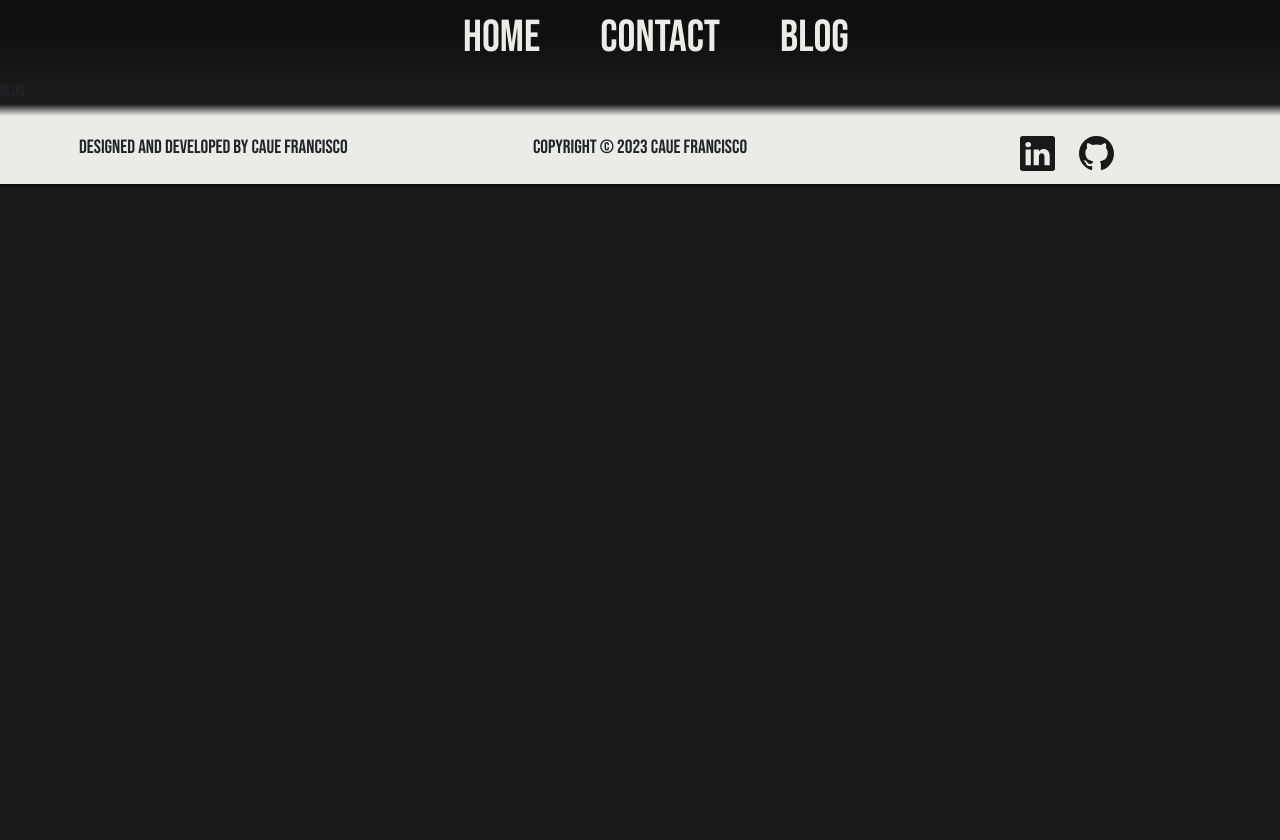
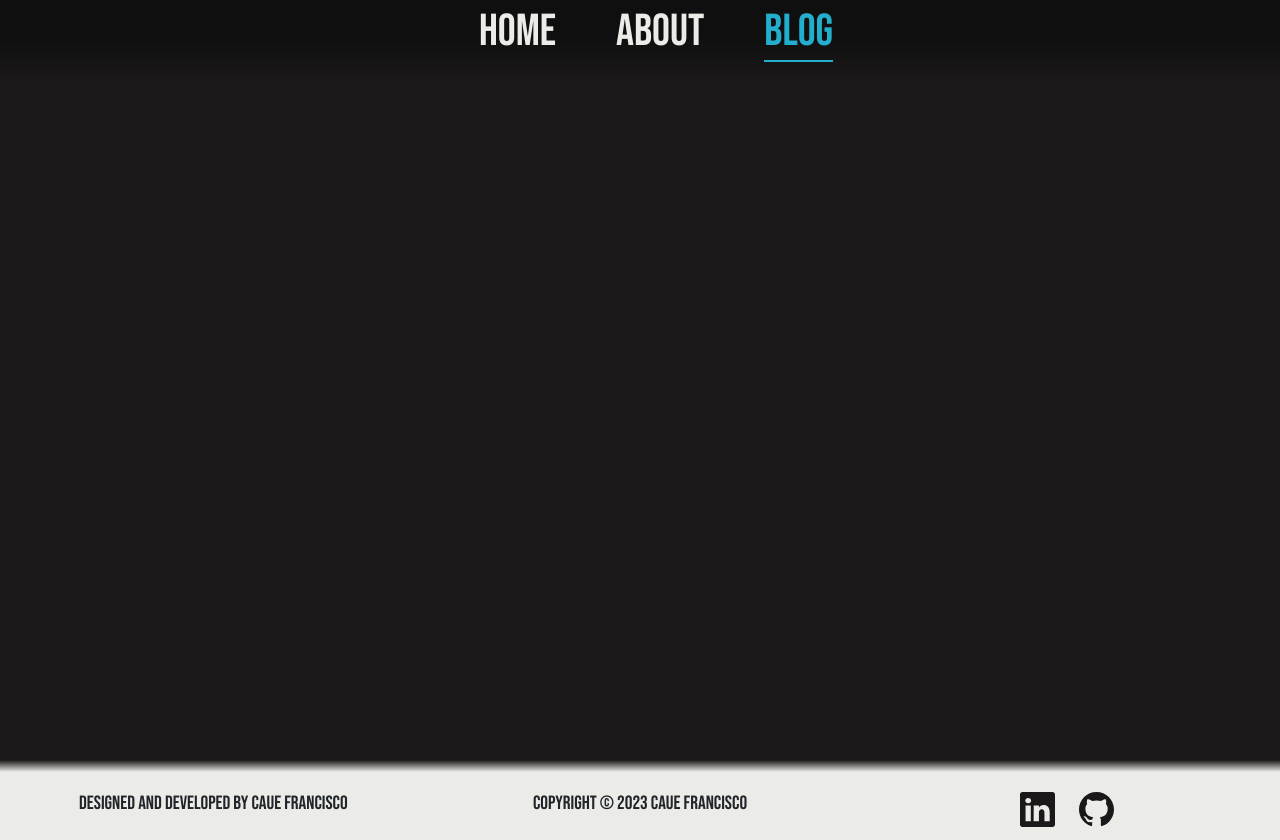
Before and after one commit to cauefrancisco/my-portfolio, a React (Create React App) app: page /blog in a window 1280 px wide. Before the commit the page ends 800 px from the top, so only its background shows below. Built offline with nearby package versions, Linux system fonts and the light colour scheme; a web font is replaced by a local one.

Commit message:
fixed NAvLinks(Imports were wrong)

```diff
--- a/src/components/Header/Nav.jsx
+++ b/src/components/Header/Nav.jsx
@@ -1,5 +1,5 @@
 import React, { useState } from 'react';
-import { NavLink } from 'react-bootstrap';
+import { NavLink } from 'react-router-dom';
 import { ReactComponent as Hamburger } from './../../assets/Hamburger.svg';
 import './Nav.css';
 
@@ -27,9 +27,9 @@ const Nav = () => {
 
             <div className={`nav-elements  ${showNavbar && 'active'}`}>
               <ul>
-                <li><NavLink to='/'>Home</NavLink></li>
-                <li><NavLink to='/contact'>Contact</NavLink></li>
-                <li><NavLink to='/blog'>Blog</NavLink></li>
+                <li><NavLink to="/">Home</NavLink></li>
+                <li><NavLink to="/about">About</NavLink></li>
+                <li><NavLink to="/blog">Blog</NavLink></li>
               </ul>
 
             </div>
--- a/src/pages/About/About.css
+++ b/src/pages/About/About.css
@@ -1,4 +1,4 @@
 .about {
-  height: 800px;
+  height: 85vh;
   color: red;
 }
--- /dev/null
+++ b/src/pages/Blog/Blog.css
@@ -0,0 +1,4 @@
+
+.blog{
+  height: 85vh;
+}
--- a/src/pages/Blog/Blog.jsx
+++ b/src/pages/Blog/Blog.jsx
@@ -1,7 +1,13 @@
-import React from 'react'
+import React from 'react';
+import './Blog.css';
 
-export default function Blog() {
+const Blog = () => {
   return (
-    <div>Blog</div>
+    <div className='blog'>
+
+
+    </div>
   )
 }
+
+export default Blog;
--- a/src/pages/Home/Home.css
+++ b/src/pages/Home/Home.css
@@ -111,7 +111,7 @@ img:hover{
 
 @media (max-width: 600px) {
   .board{
-    height: 47vh;
+    height: 49vh;
     width: 55vw;
     position: absolute;
     top: 15vh;
```
Also changed, not shown: src/App.js (+4 -4 lines).
